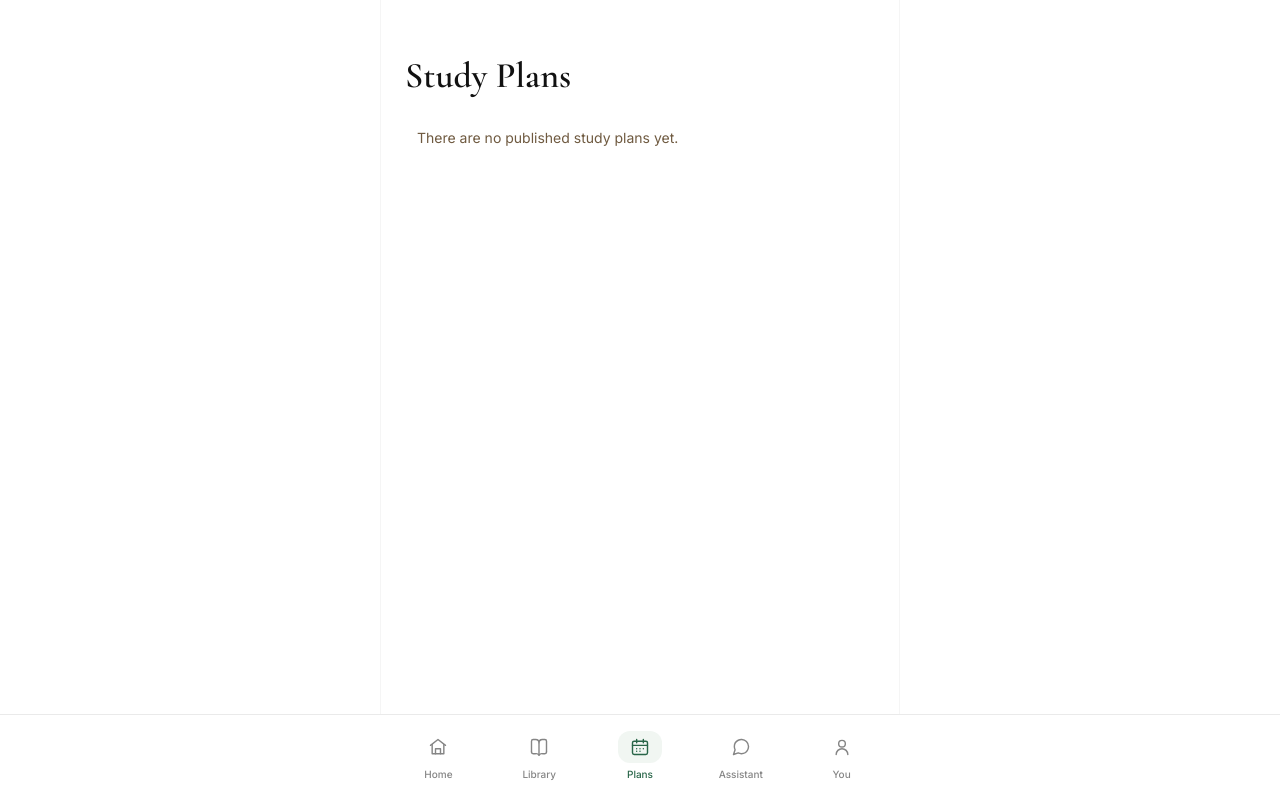
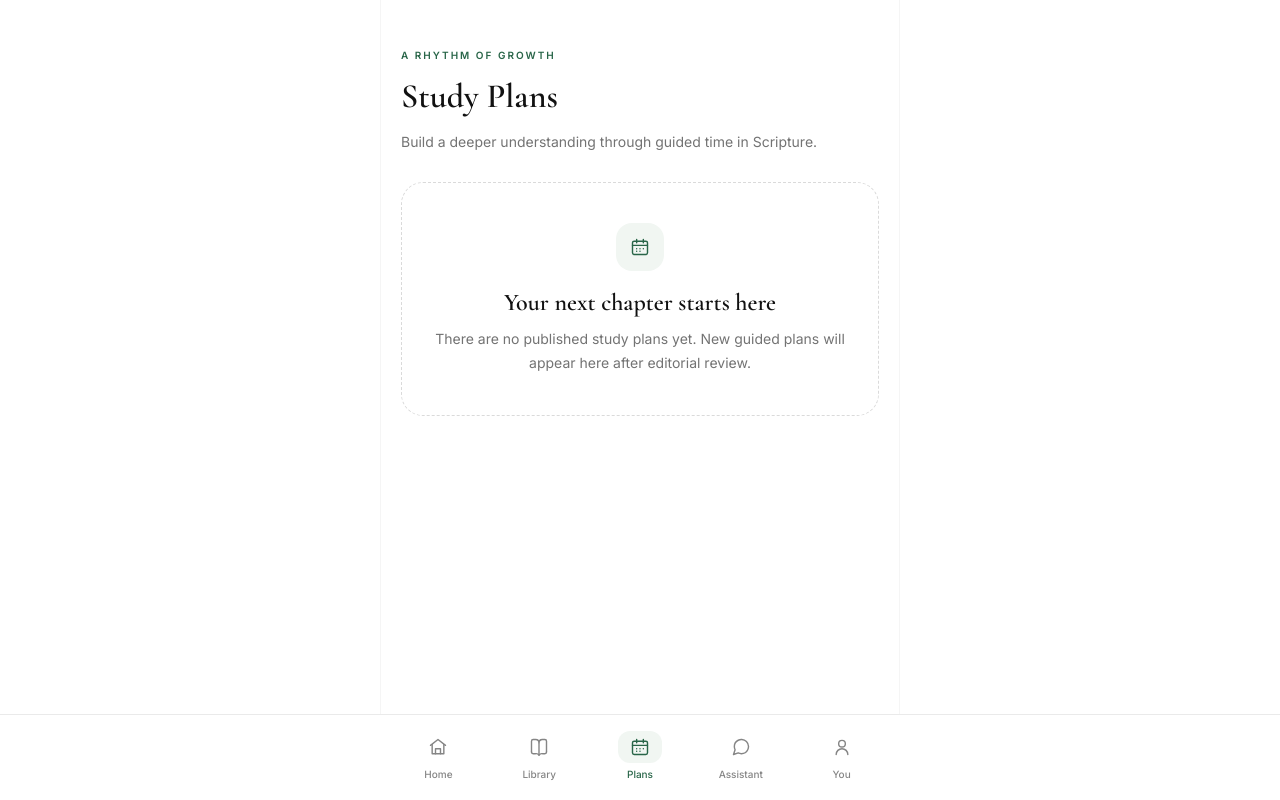
Before and after one commit to daltonfds/Biblesyn, a Next.js app: page /plans in a window 1280 px wide. Built offline with nearby package versions, Linux system fonts and the light colour scheme; no server answers; the database is empty.

Commit message:
design: align screens with Biblesyn artifact

```diff
--- a/src/app/plans/page.tsx
+++ b/src/app/plans/page.tsx
@@ -1,7 +1,10 @@
 import Link from 'next/link';
 import {supabaseServer} from '@/lib/supabase/server';
-export default async function Plans() {
-  const {data: plans} = await supabaseServer().from('study_plans').select('slug,title,description,days').eq('published', true).order('sort');
-  return (<div className="px-5 pt-14"><h1 className="px-1 font-serif text-4xl font-semibold">Study Plans</h1>
-    {plans?.length ? <div className="mt-4 space-y-2">{plans.map((plan: any) => <Link key={plan.slug} href={`/plans/${plan.slug}`} className="block rounded-2xl border border-[#E3D5B8] bg-[#FFFDF8] p-4"><div className="font-serif text-xl font-semibold">{plan.title}</div><div className="mt-1 text-xs text-[#6F5A40]">{plan.days} days</div>{plan.description && <p className="mt-2 text-sm text-[#6F5A40]">{plan.description}</p>}</Link>)}</div> : <p className="mt-4 rounded-2xl bg-parchment p-4 text-sm text-[#6F5A40]">There are no published study plans yet.</p>}</div>);
+import Icon from '@/components/Icon';
+export default async function Plans(){
+ const {data:plans}=await supabaseServer().from('study_plans').select('slug,title,description,days').eq('published',true).order('sort');
+ return <div className="px-5 pt-12">
+  <p className="text-[10px] font-semibold uppercase tracking-[.2em] text-green">A RHYTHM OF GROWTH</p><h1 className="mt-2 font-serif text-[34px] font-semibold">Study Plans</h1><p className="mt-2 text-sm leading-6 text-muted">Build a deeper understanding through guided time in Scripture.</p>
+  <div className="mt-7 space-y-3">{plans?.length?plans.map((plan:any,i:number)=><Link key={plan.slug} href={`/plans/${plan.slug}`} className="group flex items-start gap-4 rounded-[22px] border border-line p-5 transition hover:border-[#B8CBBE] hover:bg-[#FCFDFC]"><span className="flex h-11 w-11 shrink-0 items-center justify-center rounded-2xl bg-greenSoft font-serif text-xl text-green">{String(i+1).padStart(2,'0')}</span><span className="min-w-0 flex-1"><span className="block font-serif text-[22px] font-semibold leading-tight">{plan.title}</span>{plan.description&&<span className="mt-2 block text-sm leading-6 text-muted">{plan.description}</span>}<span className="mt-3 block text-[11px] font-semibold text-green">{plan.days} days · Explore plan</span></span><Icon name="arrow-up-right" size={18} className="mt-1 text-muted"/></Link>):<div className="rounded-[22px] border border-dashed border-[#DADADA] px-6 py-10 text-center"><div className="mx-auto flex h-12 w-12 items-center justify-center rounded-2xl bg-greenSoft text-green"><Icon name="calendar-days"/></div><h2 className="mt-4 font-serif text-2xl font-semibold">Your next chapter starts here</h2><p className="mt-2 text-sm leading-6 text-muted">There are no published study plans yet. New guided plans will appear here after editorial review.</p></div>}</div>
+ </div>;
 }
```
